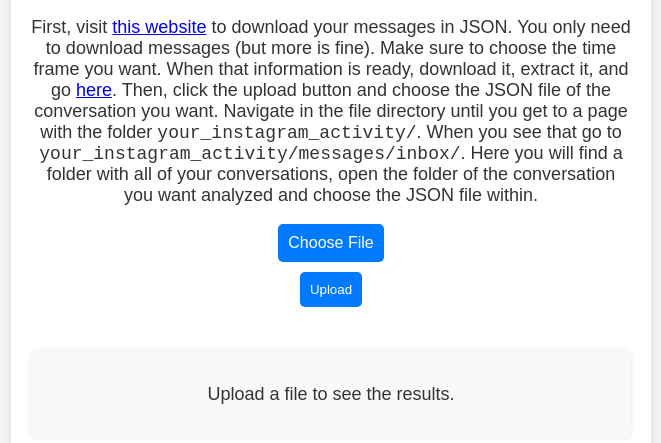
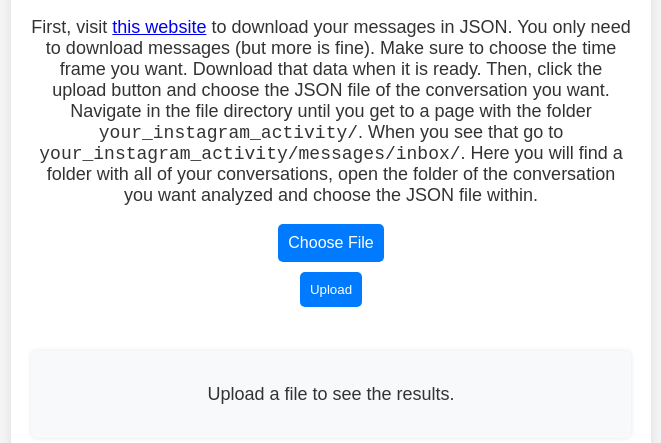
Before and after one commit to polarbear945/IG-DM-Streak, a plain HTML site: page index.html in a window 1280 px wide. Shown: the part 91-534 px from the top of the page, without its empty margins (309-970 px from the left). Drawn offline with nearby package versions, Linux system fonts and the light colour scheme.

Commit message:
Update index.html

```diff
--- a/index.html
+++ b/index.html
@@ -71,7 +71,7 @@
 <body>
     <div class="container">
         <h2>Instagram DM Streak</h2>
-        <p>First, visit <a href="https://deciphertools.com/blog/how-to-export-instagram-data">this website</a> to download your messages in JSON. You only need to download messages (but more is fine). Make sure to choose the time frame you want. When that information is ready, download it, extract it, and go <a href="/streak_viewer.html">here</a>. Then, click the upload button and choose the JSON file of the conversation you want. Navigate in the file directory until you get to a page with the folder <code>your_instagram_activity/</code>. When you see that go to <code>your_instagram_activity/messages/inbox/</code>. Here you will find a folder with all of your conversations, open the folder of the conversation you want analyzed and choose the JSON file within.</p>
+        <p>First, visit <a href="https://deciphertools.com/blog/how-to-export-instagram-data">this website</a> to download your messages in JSON. You only need to download messages (but more is fine). Make sure to choose the time frame you want. Download that data when it is ready. Then, click the upload button and choose the JSON file of the conversation you want. Navigate in the file directory until you get to a page with the folder <code>your_instagram_activity/</code>. When you see that go to <code>your_instagram_activity/messages/inbox/</code>. Here you will find a folder with all of your conversations, open the folder of the conversation you want analyzed and choose the JSON file within.</p>
         <div class="file-input-wrapper">
             <label for="fileInput" class="file-label">Choose File</label>
             <input type="file" id="fileInput" accept="application/json" onchange="updateFileName()">
```
